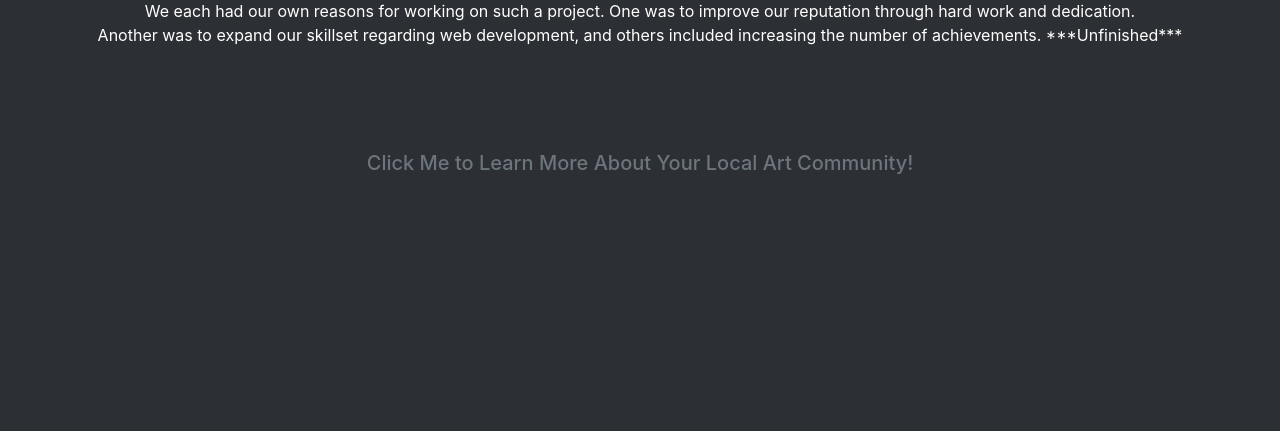
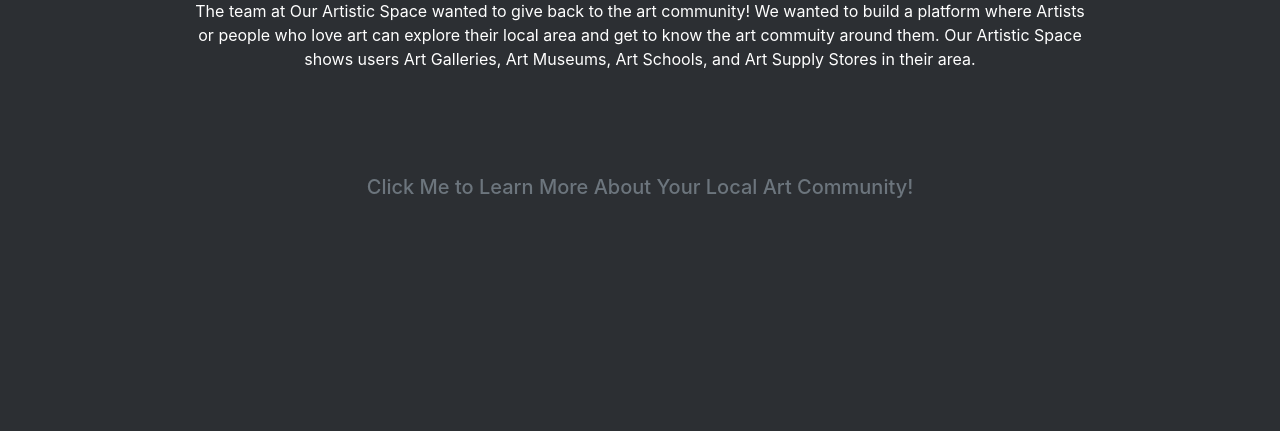
Before and after one commit to anishdhandore/HacksAndCrafts2020, a Flask app: page /about in a window 1280 px wide. Shown: the part 1701-2132 px from the top of the page. Before the commit the page ends 1875 px from the top, so only its background shows below. Run offline with Flask 2, Linux system fonts and the light colour scheme.

Commit message:
edited about page

```diff
--- a/templates/about.html
+++ b/templates/about.html
@@ -84,8 +84,9 @@
     <img src="/static/logo" alt="main logo">
   </div>
   <div class="Inspiration" align=center style="color:white">
-    We each had our own reasons for working on such a project. One was to improve our reputation through hard work and dedication.<br>
-    Another was to expand our skillset regarding web development, and others included increasing the number of achievements. ***Unfinished***
+      The team at Our Artistic Space wanted to give back to the art community! We wanted to build a platform where Artists <br>
+      or people who love art can explore their local area and get to know the art commuity around them. Our Artistic Space <br>
+      shows users Art Galleries, Art Museums, Art Schools, and Art Supply Stores in their area.
     <br><br><br><br><br>
       <a class="navbar-brand mx-5 text-muted h1" href="/search">Click Me to Learn More About Your Local Art Community!</a>
 
```
